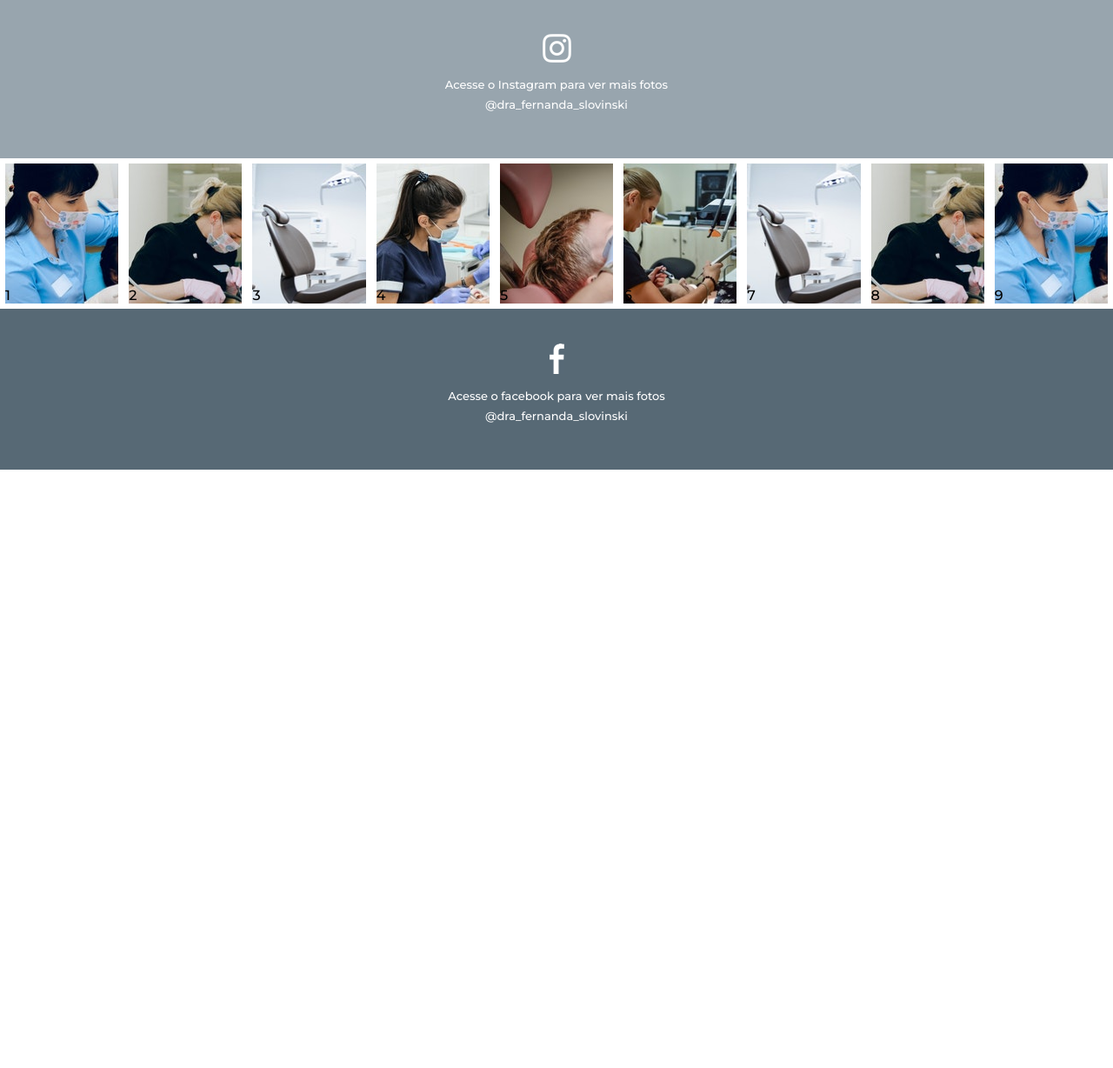
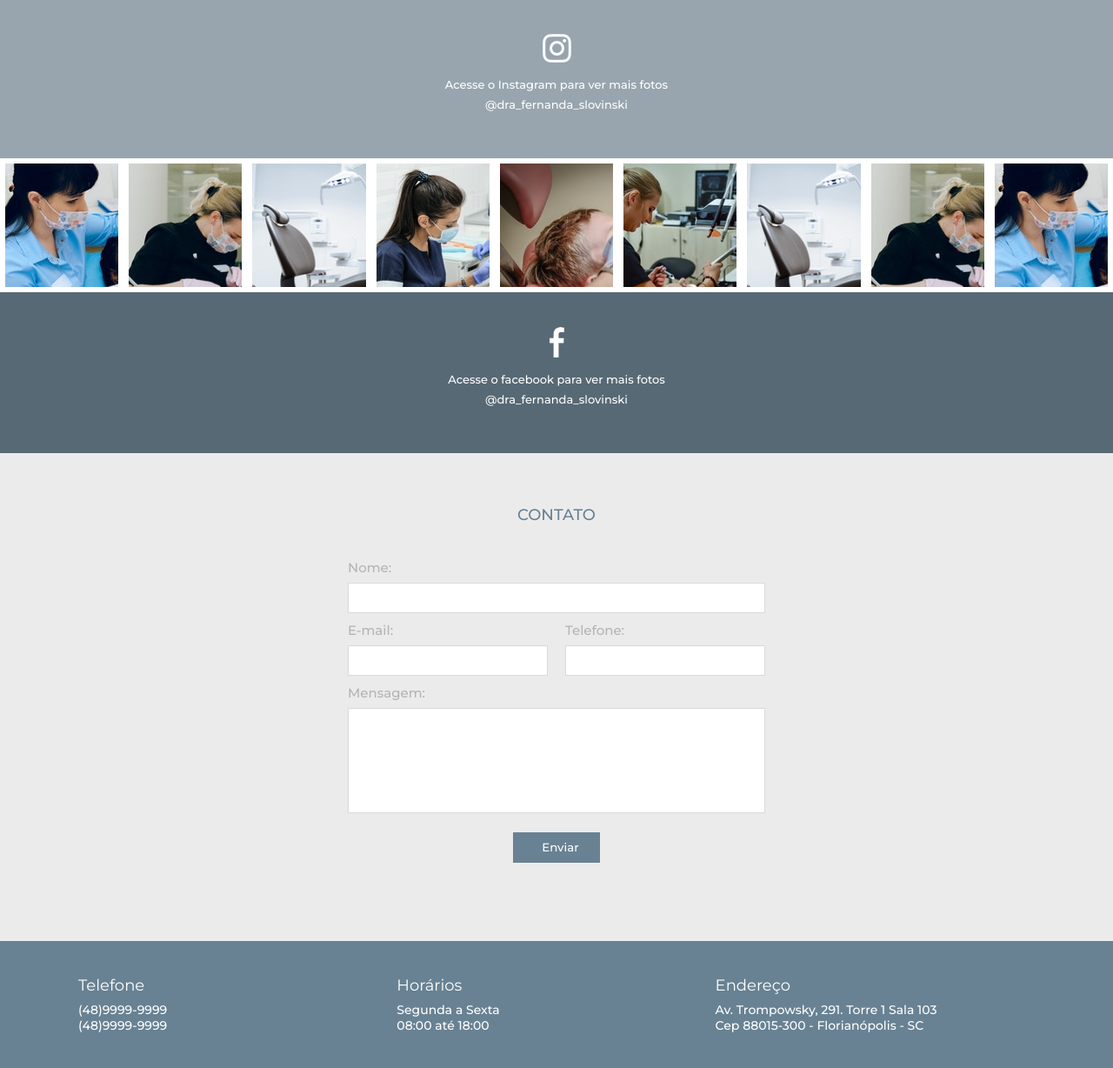
Before and after one commit to daniloaugusto0212/landing_page_dentista, a PHP site: page / in a window 1280 px wide. Shown: the part 2791-4019 px from the top of the page at 87% size. Before the commit the page ends 3331 px from the top, so only its background shows below. Run offline with PHP 8.4, Linux system fonts and the light colour scheme.

Commit message:
Formulário e footer

```diff
--- a/css/style.css
+++ b/css/style.css
@@ -327,6 +327,97 @@ section.depoimentos quote {
     background-color: #576975;
 }
 
+section.contato {
+    padding: 60px 0;
+    background-color: #ecebeb;
+}
+
+section.contato h2 {
+    color: #688293;
+    text-align: center;
+    font-size: 18px;
+    text-transform: uppercase;
+}
+
+section.contato form {
+    width: 100%;
+    margin: 30px auto;
+    max-width: 500px;
+}
+
+.form-wraper{
+    float: left;
+    padding: 0 10px;
+    margin-top: 10px;
+}
+
+.w100 {
+    width: 100%;
+}
+
+.w50 {
+    width: 50%;
+}
+
+.form-wraper label {
+    font-size: 15px;
+    color: #b4b4b4;
+}
+
+.form-wraper input {
+    width: 100%;
+    height: 35px;
+    line-height: 35px;
+    padding-left: 9px;
+    border: 1px solid #dadada;
+    margin-top: 8px;
+}
+
+.form-wraper textarea {
+    width: 100%;
+    margin-top: 8px;
+    padding: 8px;
+    height: 121px;
+    resize: none;
+    border: 1px solid #dadada;
+}
+
+.form-wraper input[type="submit"] {
+    width: 100px;
+    display: inline-block;
+    height: 35px;
+    border: 0;
+    background-color: #688293;
+    color: #fff;
+    cursor: pointer;
+}
+
+footer {
+    padding: 40px 2%;
+    background-color: #688293;
+}
+
+footer .footer-block {
+    float: left;
+    width: 33.3%;
+}
+
+.footer-block h2 {
+    color: #fff;
+    font-weight: normal;
+    font-size: 18px;
+}
+
+.footer-block p {
+    margin-top: 8px;
+    color: #fff;
+    font-size: 14px;
+}
+
+footer .container {
+    max-width: 1100px;
+}
+
 @media screen and (max-width: 1024px){
     .mosaico-social > div:nth-of-type(1n+7){
         display: none;
@@ -405,6 +496,16 @@ section.depoimentos quote {
         display: inline-block;
         padding-top: calc(70% * 0.6);
     }
+
+    footer {
+        text-align: center;
+    }
+
+    footer .footer-block {
+        float: none;
+        width: 100%;
+        margin: 30px 0;
+    }
 }
 
 @media screen and (max-width: 630px) {
@@ -429,6 +530,10 @@ section.depoimentos quote {
         width: 100%;
         padding-top: calc(100% * 0.6);
     }
+
+    .w50 {
+        width: 100%;
+    }
 }
 
 @media screen and (max-width: 480px){
--- a/index.html
+++ b/index.html
@@ -290,15 +290,15 @@
         </div>
 
         <div class="mosaico-social">
-            <div style="background-image: url('images/bg/1.jpg')" class="img-mosaico-single-social">1</div>
-            <div style="background-image: url('images/bg/2.jpg')" class="img-mosaico-single-social">2</div>
-            <div style="background-image: url('images/bg/3.jpg')" class="img-mosaico-single-social">3</div>
-            <div style="background-image: url('images/bg/4.jpg')" class="img-mosaico-single-social">4</div>
-            <div style="background-image: url('images/bg/5.jpg')" class="img-mosaico-single-social">5</div>
-            <div style="background-image: url('images/bg/6.jpg')" class="img-mosaico-single-social">6</div>
-            <div style="background-image: url('images/bg/3.jpg')" class="img-mosaico-single-social">7</div>
-            <div style="background-image: url('images/bg/2.jpg')" class="img-mosaico-single-social">8</div>
-            <div style="background-image: url('images/bg/1.jpg')" class="img-mosaico-single-social">9</div>
+            <div style="background-image: url('images/bg/1.jpg')" class="img-mosaico-single-social"></div>
+            <div style="background-image: url('images/bg/2.jpg')" class="img-mosaico-single-social"></div>
+            <div style="background-image: url('images/bg/3.jpg')" class="img-mosaico-single-social"></div>
+            <div style="background-image: url('images/bg/4.jpg')" class="img-mosaico-single-social"></div>
+            <div style="background-image: url('images/bg/5.jpg')" class="img-mosaico-single-social"></div>
+            <div style="background-image: url('images/bg/6.jpg')" class="img-mosaico-single-social"></div>
+            <div style="background-image: url('images/bg/3.jpg')" class="img-mosaico-single-social"></div>
+            <div style="background-image: url('images/bg/2.jpg')" class="img-mosaico-single-social"></div>
+            <div style="background-image: url('images/bg/1.jpg')" class="img-mosaico-single-social"></div>
         </div>
         <!-- /.mosaico-social -->
 
@@ -308,6 +308,58 @@
         </div>
         <div class="clear"></div>
     </section>
+
+    <section class="contato">
+        <h2>Contato</h2>
+        <form>
+            <div class="form-wraper w100">
+                <label>Nome: </label>
+                <input type="text" name="nome">
+            </div>
+            <div class="form-wraper w50">
+                <label>E-mail: </label>
+                <input type="mail" name="email">
+            </div>
+            <div class="form-wraper w50">
+                <label>Telefone: </label>
+                <input type="text" name="telefone">
+            </div>
+            <div class="form-wraper w100">
+                <label>Mensagem: </label>
+                <textarea name="mensagem"></textarea>
+            </div>
+            <div class="form-wraper w100" style="text-align: center;">
+                <input type="submit" value="Enviar" name="acao">
+            </div>
+            <div class="clear"></div>
+        </form>
+    </section>
+    <!-- /.contato -->
+
+    <footer>
+        <div class="container">
+            <div class="footer-block">
+                <h2>Telefone</h2>
+                <p>(48)9999-9999<br>(48)9999-9999</p>
+            </div>
+            <!-- /.footer-block -->
+            <div class="footer-block">
+                <h2>Horários</h2>
+                <p>Segunda a Sexta<br>08:00 até 18:00</p>
+            </div>
+            <!-- /.footer-block -->
+            <div class="footer-block">
+                <h2>Endereço</h2>
+                <p>Av. Trompowsky, 291. Torre 1 Sala 103<br>
+                Cep 88015-300 - Florianópolis - SC</p>
+            </div>
+            <!-- /.footer-block -->
+            <div class="clear"></div>
+        </div>
+        <!-- /.container -->
+    </footer>
+
+
 </body>
 
 </html>
```
Lines whose indentation alone changed are shown as unchanged.
